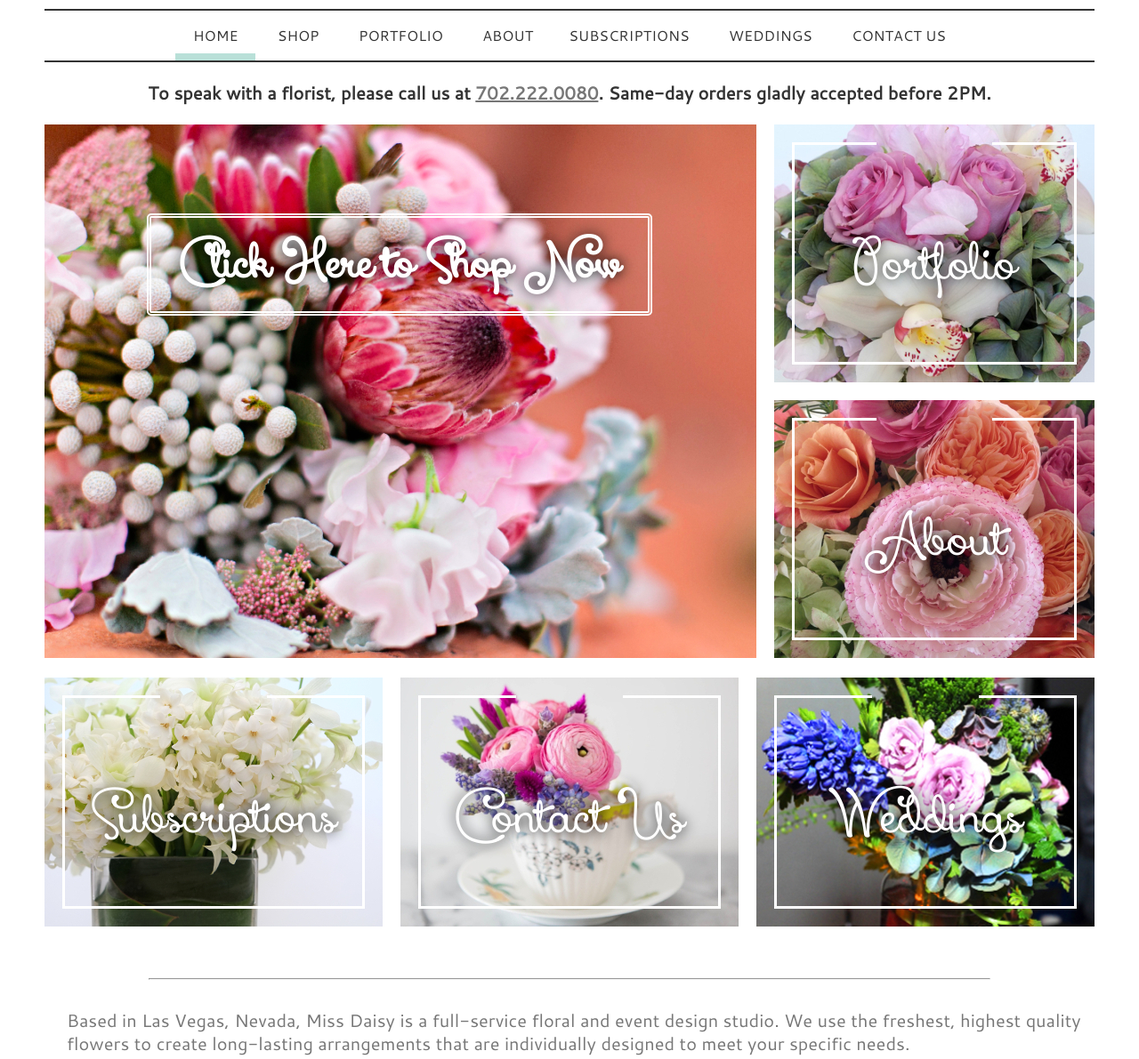
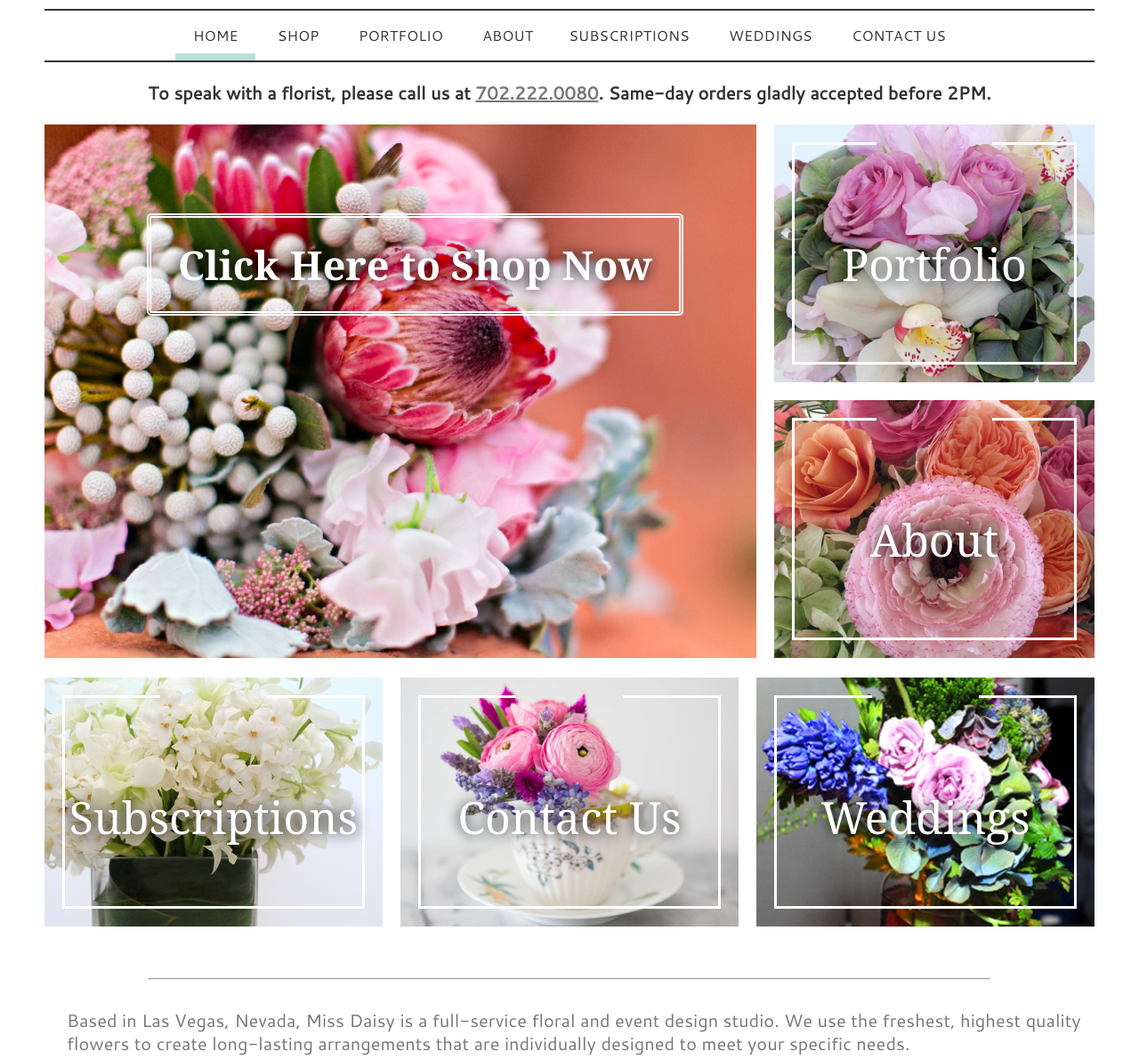
Before and after one commit to jpetey/miss-daisy, a PHP site: page /index.php in a window 1280 px wide. Shown: the part 291-1482 px from the top of the page at 89% size. Run offline with PHP 8.4, Linux system fonts and the light colour scheme; some web fonts are replaced.

Commit message:
Font.css update

```diff
--- a/fonts/xiomara/font.css
+++ b/fonts/xiomara/font.css
@@ -5,7 +5,6 @@
          url('Xiomara-Script.woff') format('woff'),
          url('Xiomara-Script.ttf') format('truetype'),
          url('Xiomara-Script#Xiomara') format('svg');
-    src: url('Xiomara-Script.woff2') format('woff2');
     font-weight: normal;
     font-style: normal;
 
```
